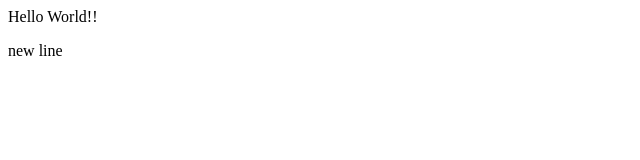
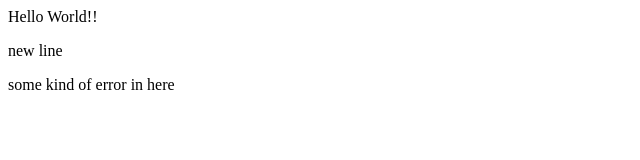
Before and after one commit to AdibM223/hlworld.github.io, a plain HTML site: page index.html in a window 1280 px wide. Shown: the whole page, without its empty margins (0-640 px from the left). Drawn offline with Linux system fonts and the light colour scheme.

Commit message:
emergency

```diff
--- a/index.html
+++ b/index.html
@@ -9,5 +9,6 @@
 <body>
     Hello World!!
     <p>new line</p>
+    <p>some kind of error in here</p>
 </body>
 </html>
```
